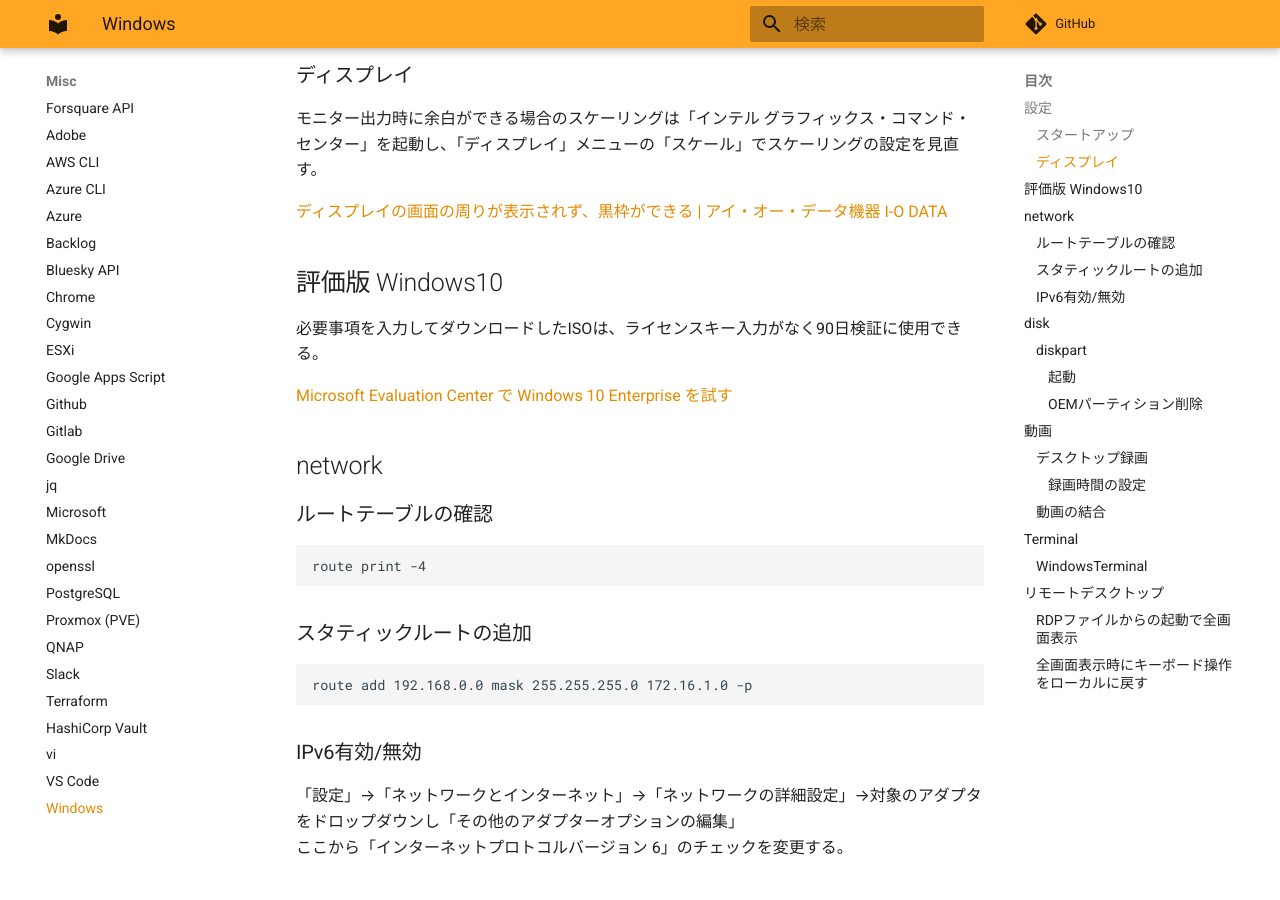
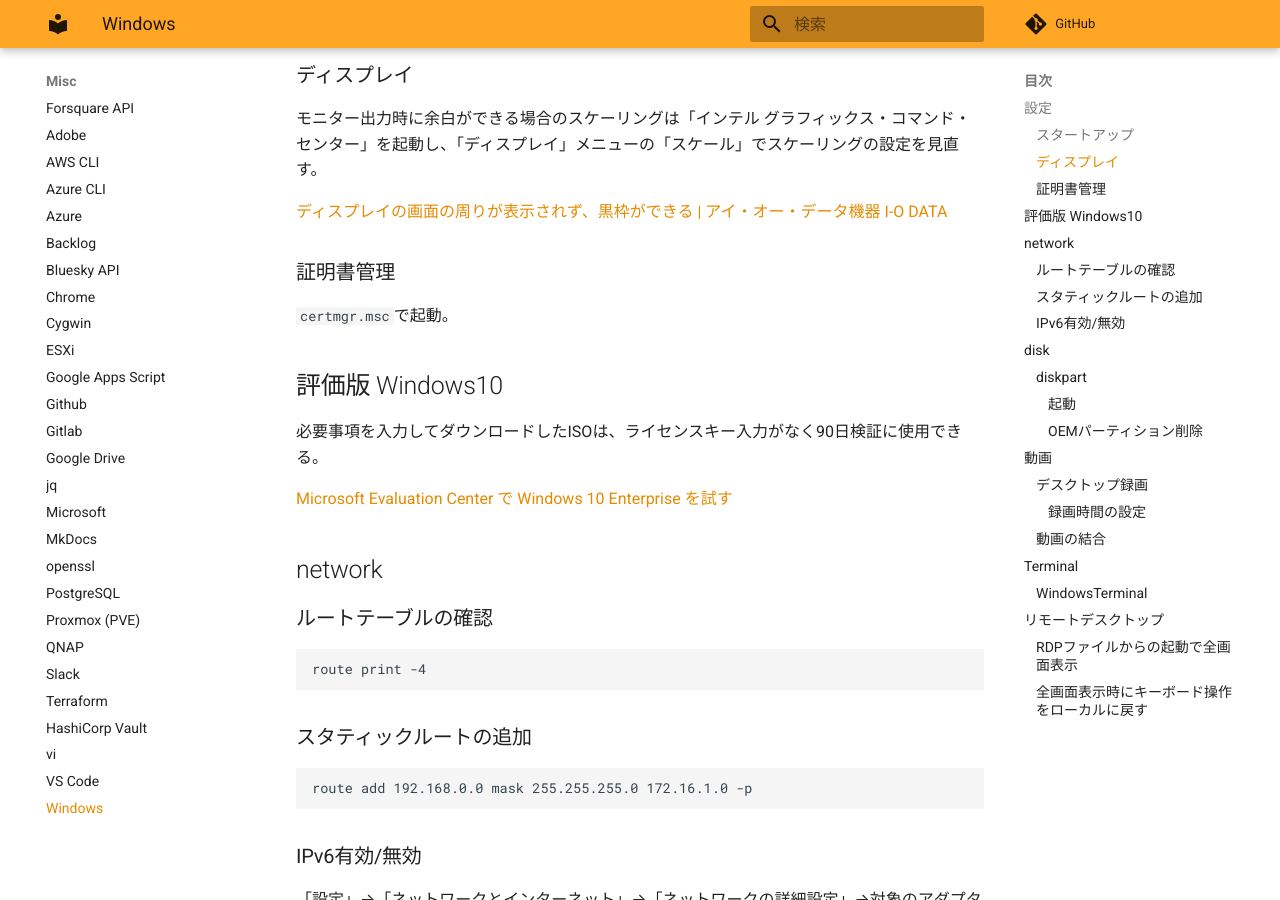
Before and after one commit to zaki-lknr/docs, an MkDocs documentation site: the page built from docs/Misc/windows.md, in a window 1280 px wide and 900 px high, scrolled down 379 px. Built offline with MkDocs 1.6.1 and Material for MkDocs 9.7.7, drawn with Linux system fonts in a browser that asks for light colours; comment, search, counter and statistics services are not loaded.

Commit message:
add: misc/windows: 証明書管理の起動

```diff
--- a/docs/Misc/windows.md
+++ b/docs/Misc/windows.md
@@ -15,6 +15,10 @@
 モニター出力時に余白ができる場合のスケーリングは「インテル グラフィックス・コマンド・センター」を起動し、「ディスプレイ」メニューの「スケール」でスケーリングの設定を見直す。
 
 [ディスプレイの画面の周りが表示されず、黒枠ができる | アイ・オー・データ機器 I-O DATA](https://www.iodata.jp/support/qanda/answer/s30707.htm)
+
+### 証明書管理
+
+`certmgr.msc`で起動。
 
 ## 評価版 Windows10
 
```
